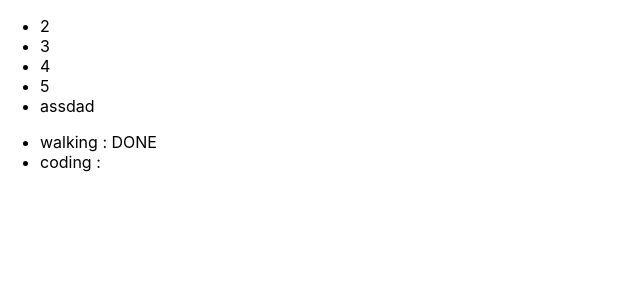
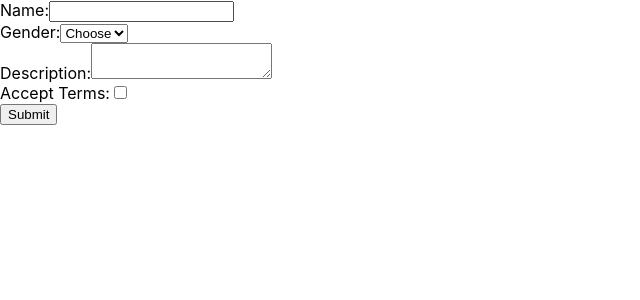
Before and after one commit to dhanasp/react-basic-app, a React (Create React App) app: page / in a window 1280 px wide. Shown: the top 300 px of the page, without its empty margins (0-640 px from the left). Built offline with nearby package versions, Linux system fonts and the light colour scheme.

Commit message:
Add userForm component with change handlers

```diff
--- a/src/App.js
+++ b/src/App.js
@@ -1,25 +1,9 @@
-import logo from './logo.svg';
 import './App.css';
-import Welcome from './Welcome';
-import Clock from './Clock';
-import ToggleButton from './ToggleButton';
-import Greeting from "./Greeting";
-import LoginControl from "./LoginControl";
-import NumberList from "./NumberList";
+import UserForm from "./UserForm";
 
 function App() {
-    const numbers = [2, 3, 4, 5, "assdad"]
-    const todos = [{id: 1, name: "walking", isDone: true}, {id: 2, name: "coding", isDone: false}]
-    let todoLI = todos.map(todo => <li>{todo}</li>);
     return <div>
-        <NumberList numbers={numbers}/>
-        <ul>
-            {todos.map((todo) => (
-                <li key={todo.id}>
-                    {todo.name} : {todo.isDone ? 'DONE' : ''}
-                </li>
-            ))}
-        </ul>
+        <UserForm/>
     </div>
 }
 
--- /dev/null
+++ b/src/UserForm.js
@@ -0,0 +1,68 @@
+import React, {Component} from 'react';
+
+class UserForm extends Component {
+    constructor(props) {
+        super(props);
+        this.state = {userName: '', description: '', gender: '', acceptTerms: false}
+    }
+
+    render() {
+        return <form onSubmit={this.handleSubmit}>
+            <div>
+                <div>
+                    <label>Name:
+                        <input type="text" name="userName" value={this.state.userName} onChange={this.handleChange}/>
+                    </label>
+                </div>
+                <div>
+                    <label> Gender:
+                        <select value={this.state.gender} onChange={this.handleGenderChange}>
+                            <option>Choose</option>
+                            <option value="Male">Male</option>
+                            <option value="Female">Female</option>
+                        </select>
+                    </label>
+                </div>
+                <div>
+                    <label>Description:
+                        <textarea value={this.state.description} onChange={this.handleDescriptionChange}/>
+                    </label>
+                </div>
+                <div>
+                    <label> Accept Terms:
+                        <input type="checkbox" name="acceptTerms" checked={this.state.acceptTerms}
+                               onChange={this.handleAcceptTermsChange}/>
+                    </label>
+                </div>
+                <button type="submit">Submit</button>
+            </div>
+        </form>
+    }
+
+    handleChange = (event) => {
+        this.setState({userName: event.target.value})
+    }
+
+    handleSubmit = (event) => {
+        event.preventDefault()
+        alert(
+            'Username - ' + this.state.userName +
+            '\nDescription - ' + this.state.description +
+            '\nGender - ' + this.state.gender +
+            '\nAccept terms - ' + this.state.acceptTerms)
+    }
+
+    handleDescriptionChange = (event) => {
+        this.setState({description: event.target.value})
+    }
+
+    handleGenderChange = (event) => {
+        this.setState({gender: event.target.value})
+    }
+
+    handleAcceptTermsChange = (event) => {
+        this.setState({acceptTerms: event.target.checked})
+    }
+}
+
+export default UserForm;
```
